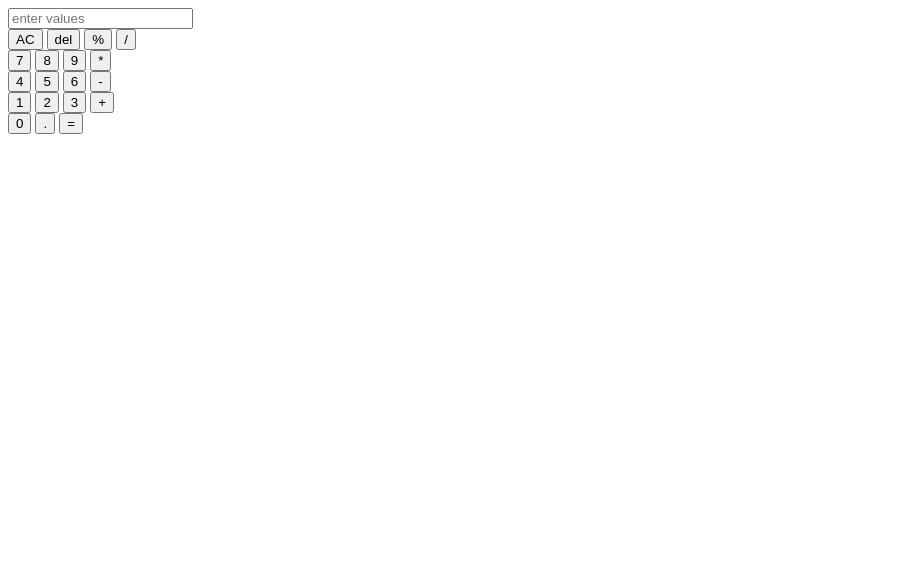
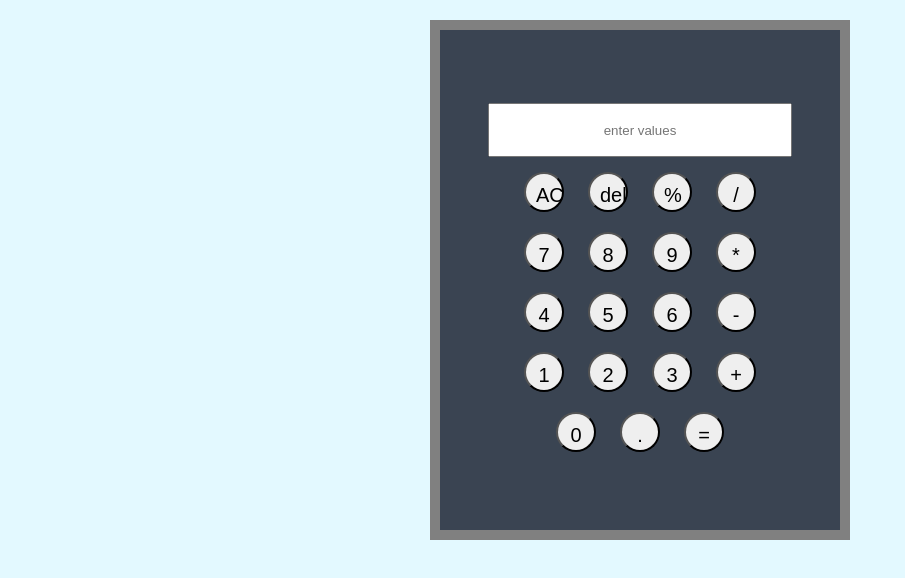
Before and after one commit to Sudheendra1925/calculator, a plain HTML site: page index.html in a window 1280 px wide. Shown: the whole page, without its empty margins (0-905 px from the left). Drawn offline with Linux system fonts and the light colour scheme.

Commit message:
linked css

```diff
--- a/index.html
+++ b/index.html
@@ -1,7 +1,7 @@
 <!DOCTYPE html>
 <html>
 <head>
-<link href="css clas.css" rel="stylesheet" type="text/css">
+<link href="index.css" rel="stylesheet" type="text/css">
 </head>
 <body>
 <!--<marquee>I AM CALC</marquee>-->
```
